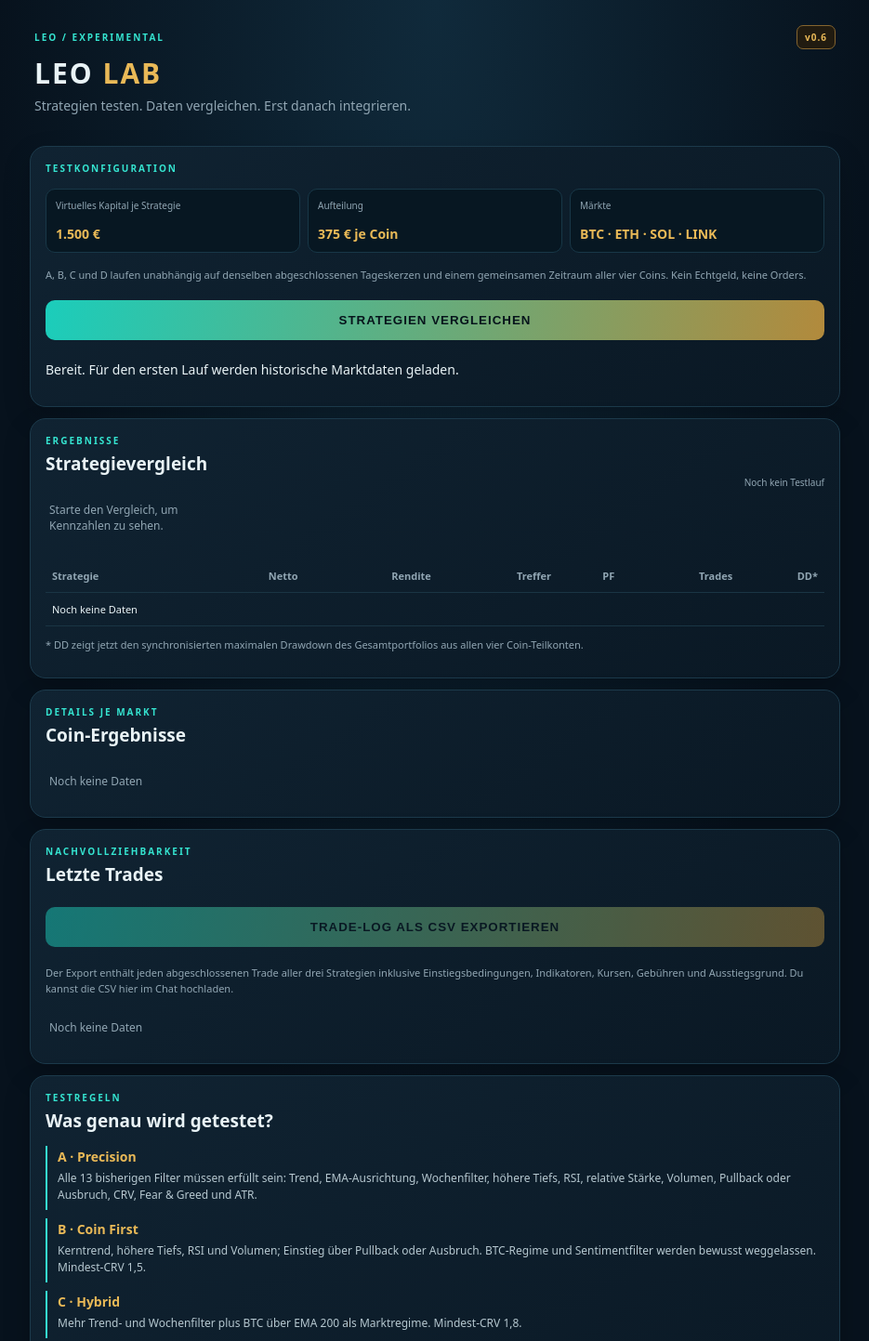
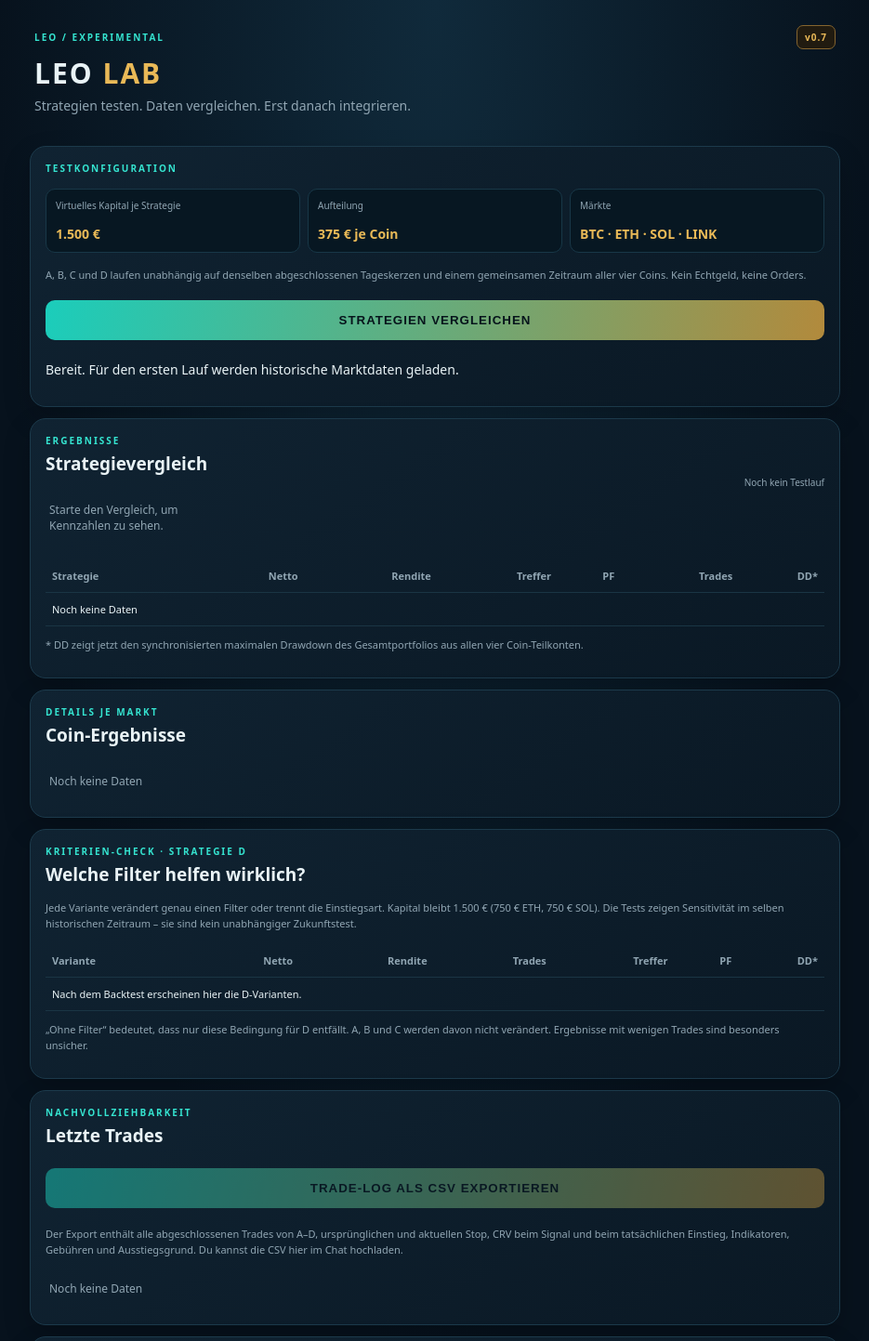
Before and after one commit to peterbarlok-netizen/Leo-Mobile, a plain HTML site: page lab/index.html in a window 1280 px wide. Shown: the top 1443 px of the page at 93% size, without its empty margins (172-1107 px from the left). Drawn offline with Linux system fonts and the light colour scheme.

Commit message:
Add D filter sensitivity panel and bump LAB version

```diff
--- a/lab/index.html
+++ b/lab/index.html
@@ -6,7 +6,7 @@
 <link rel="stylesheet" href="lab.css?v=3">
 </head>
 <body>
-<header><div class="topline"><div class="eyebrow">LEO / EXPERIMENTAL</div><span class="version">v0.6</span></div><h1>LEO <span>LAB</span></h1><p>Strategien testen. Daten vergleichen. Erst danach integrieren.</p></header>
+<header><div class="topline"><div class="eyebrow">LEO / EXPERIMENTAL</div><span class="version">v0.7</span></div><h1>LEO <span>LAB</span></h1><p>Strategien testen. Daten vergleichen. Erst danach integrieren.</p></header>
 <main>
 <section class="panel intro"><div class="eyebrow">TESTKONFIGURATION</div><div class="config"><div><small>Virtuelles Kapital je Strategie</small><strong>1.500 €</strong></div><div><small>Aufteilung</small><strong>375 € je Coin</strong></div><div><small>Märkte</small><strong>BTC · ETH · SOL · LINK</strong></div></div><p class="note">A, B, C und D laufen unabhängig auf denselben abgeschlossenen Tageskerzen und einem gemeinsamen Zeitraum aller vier Coins. Kein Echtgeld, keine Orders.</p><button id="run">STRATEGIEN VERGLEICHEN</button><p id="status" role="status">Bereit. Für den ersten Lauf werden historische Marktdaten geladen.</p></section>
 <section class="panel"><div class="section-head"><div><div class="eyebrow">ERGEBNISSE</div><h2>Strategievergleich</h2></div><span id="period" class="muted">Noch kein Testlauf</span></div>
@@ -14,11 +14,12 @@
 <div class="table-wrap"><table><thead><tr><th>Strategie</th><th>Netto</th><th>Rendite</th><th>Treffer</th><th>PF</th><th>Trades</th><th>DD*</th></tr></thead><tbody id="totals"><tr><td colspan="7">Noch keine Daten</td></tr></tbody></table></div>
 <p class="note">* DD zeigt jetzt den synchronisierten maximalen Drawdown des Gesamtportfolios aus allen vier Coin-Teilkonten.</p></section>
 <section class="panel"><div class="eyebrow">DETAILS JE MARKT</div><h2>Coin-Ergebnisse</h2><div id="coins" class="coin-results"><div class="empty">Noch keine Daten</div></div></section>
-<section class="panel"><div class="eyebrow">NACHVOLLZIEHBARKEIT</div><h2>Letzte Trades</h2><button id="export" disabled>TRADE-LOG ALS CSV EXPORTIEREN</button><p class="note">Der Export enthält jeden abgeschlossenen Trade aller drei Strategien inklusive Einstiegsbedingungen, Indikatoren, Kursen, Gebühren und Ausstiegsgrund. Du kannst die CSV hier im Chat hochladen.</p><div id="trades"><div class="empty">Noch keine Daten</div></div></section>
+<section class="panel"><div class="eyebrow">KRITERIEN-CHECK · STRATEGIE D</div><h2>Welche Filter helfen wirklich?</h2><p class="note">Jede Variante verändert genau einen Filter oder trennt die Einstiegsart. Kapital bleibt 1.500 € (750 € ETH, 750 € SOL). Die Tests zeigen Sensitivität im selben historischen Zeitraum – sie sind kein unabhängiger Zukunftstest.</p><div class="table-wrap"><table><thead><tr><th>Variante</th><th>Netto</th><th>Rendite</th><th>Trades</th><th>Treffer</th><th>PF</th><th>DD*</th></tr></thead><tbody id="experiments"><tr><td colspan="7">Nach dem Backtest erscheinen hier die D-Varianten.</td></tr></tbody></table></div><p class="note">„Ohne Filter“ bedeutet, dass nur diese Bedingung für D entfällt. A, B und C werden davon nicht verändert. Ergebnisse mit wenigen Trades sind besonders unsicher.</p></section>
+<section class="panel"><div class="eyebrow">NACHVOLLZIEHBARKEIT</div><h2>Letzte Trades</h2><button id="export" disabled>TRADE-LOG ALS CSV EXPORTIEREN</button><p class="note">Der Export enthält alle abgeschlossenen Trades von A–D, ursprünglichen und aktuellen Stop, CRV beim Signal und beim tatsächlichen Einstieg, Indikatoren, Gebühren und Ausstiegsgrund. Du kannst die CSV hier im Chat hochladen.</p><div id="trades"><div class="empty">Noch keine Daten</div></div></section>
 <section class="panel"><div class="eyebrow">TESTREGELN</div><h2>Was genau wird getestet?</h2>
 <div class="rules"><article><b>A · Precision</b><p>Alle 13 bisherigen Filter müssen erfüllt sein: Trend, EMA-Ausrichtung, Wochenfilter, höhere Tiefs, RSI, relative Stärke, Volumen, Pullback oder Ausbruch, CRV, Fear &amp; Greed und ATR.</p></article><article><b>B · Coin First</b><p>Kerntrend, höhere Tiefs, RSI und Volumen; Einstieg über Pullback oder Ausbruch. BTC-Regime und Sentimentfilter werden bewusst weggelassen. Mindest-CRV 1,5.</p></article><article><b>C · Hybrid</b><p>Mehr Trend- und Wochenfilter plus BTC über EMA 200 als Marktregime. Mindest-CRV 1,8.</p></article><article><b>D · Selective</b><p>Neue Testvariante auf Basis von B: nur ETH und SOL, zusätzlich Wochenkurs über Wochen-EMA50 und positive relative Stärke gegenüber BTC. A, B und C bleiben als unveränderte Vergleichsstrategien erhalten.</p></article></div>
 <p class="note">Ein Signal entsteht am Tagesabschluss; Einstieg erfolgt frühestens zum nächsten Tages-Open. Stop/Target werden innerhalb der Tageskerze konservativ geprüft. Ein am Tageshoch aktivierter Trailing-Stop gilt erst ab der nächsten Kerze. Gebühren: 0,10 % je Seite; Slippage: 0,05 % je Seite. Positionsrisiko: 1 % des Teilkonto-Eigenkapitals, maximal 25 % Kapitalbindung je Trade. Der Portfolio-DD wird täglich aus den vier zeitlich synchronisierten Teilkonten berechnet.</p>
 </section>
 </main><footer>LEO LAB · unabhängige Testoberfläche · keine Anlageberatung</footer>
-<script src="lab.js?v=8"></script>
+<script src="lab.js?v=9"></script>
 </body></html>
```
